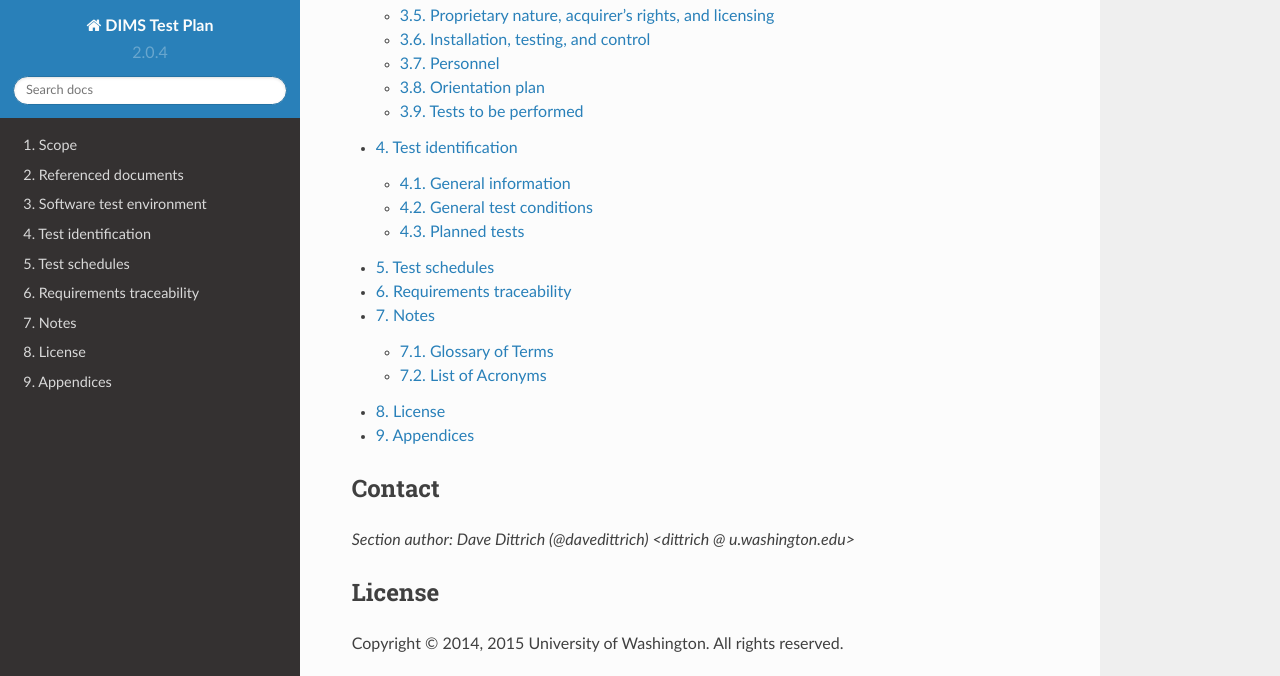
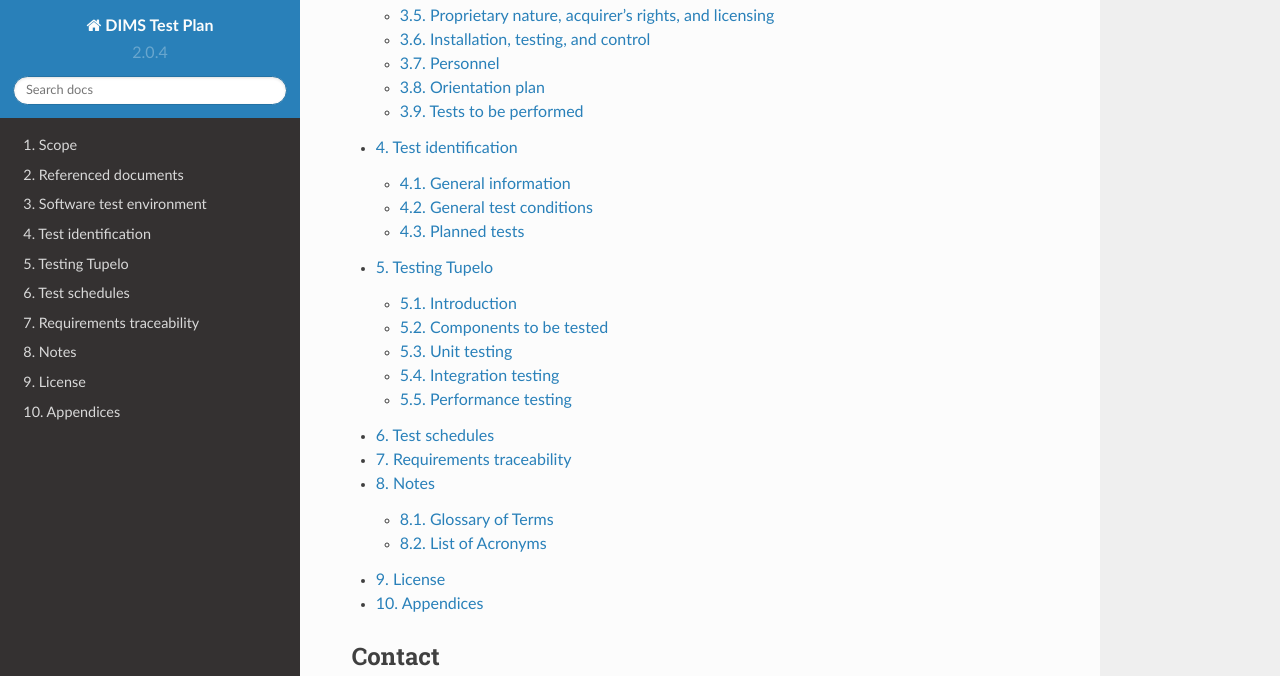
Before and after one commit to uw-dims/dims-tp, a Sphinx documentation site: the page built from source/index.rst, in a window 1280 px wide and 900 px high, scrolled down 456 px, cut to the strip 0-676 px from the top of the window. Built offline with Sphinx 7.4.7 and the Read the Docs theme 2.0.0, drawn with Linux system fonts in a browser that asks for light colours; some of the changed lines change nothing that is shown.

Commit message:
Started Tupelo testing chapter

```diff
--- a/source/index.rst
+++ b/source/index.rst
@@ -12,6 +12,7 @@
    referenceddocs
    testenvironment
    testidentification
+   tupelo-testing
    schedules
    requirementstraceability
    notes
--- /dev/null
+++ b/source/tupelo-testing.rst
@@ -0,0 +1,159 @@
+.. _tupelo-testing:
+
+Testing Tupelo
+==============
+
+Introduction
+------------
+
+Tupelo is a DIMS software component whose role is to manage the acquisition of
+whole hard drive images to a centralised location, and later to answer
+questions related to hard drive content.  A common question in this
+arena might be "does any drive in the acquired set contain a file
+with name *F*, or contain a file whose content hash is *C*.
+
+Tupelo supports acquiring many drives at many points in time.  Thus
+drive *D1* might be acquired at times *T1, T3, T5*, while drive
+*D2* might be acquired at times *T2* and *T5*.
+
+The test cases noted in this document relate to testing the correct
+acquisition (upload) of drives over time,so that the contents of a
+Tupelo store is as expected.  The tests also cover expected and actual
+answers to questions such as "does the store contain an artifact named *X*?"
+
+
+Components to be tested
+-----------------------
+
+Tupelo is a Java codebase, organized as multiple Maven *modules*
+(http://books.sonatype.com/mvnex-book/reference/multimodule.html) under
+a common root.  Adhering to accepted Maven build practices, each
+Tupelo module builds a single *artifact*.  Most artifacts in Tupelo
+are simply libraries of code to be used by larger applications.
+
+The remaining modules comprise one Java web application and two
+command line programs.  These three programs are deployable units of
+code and are the primary targets for testing.
+
+1. Tupelo networked-accessible component called the ``Store``, also known
+   as the Tupelo ``server``.
+
+2. Tupelo command-line program called the ``Shell``.
+
+3. Tupelo command-line programs using AMQP message bus to ask and answer
+   questions related to Tupelo store content.
+
+
+.. note::
+
+Want to classify the DIMS STIX tools as Tupelo components?  If no,
+how/when are these tested?
+
+
+Unit testing
+------------
+
+Each Tupelo Maven module contains various unit tests.  These tests
+are geared towards verifying the correctness of each Java class or set
+of tightly-coupled classes within a module.  No human interaction is
+required for unit testing.
+
+.. note::
+
+Local test data for unit tests?  Can be large, several GB?  Separate
+git repo for test data?
+
+..
+
+To perform the unit tests, it is assumed that the local tester has
+access to the Tupelo source code (held in a git repository local to
+DIMS) and the appropriate build and test tool environment.  This
+environment is essentially just
+
+1. a Java Development Kit version 1.7 or higher
+
+2. the Maven project management tool, version 3.0.5 or higher
+
+
+
+::
+
+   $ cd /path/to/tupelo
+   $
+   $ mvn clean
+   $
+   $ mvn test -Ptester
+
+
+Integration testing
+-------------------
+
+Server component
+~~~~~~~~~~~~~~~~
+
+Once web app running, can test 3 basic pieces of functionality:
+
+1 Does tupelo server announce itself to amqp 'log monitor'?
+
+2 Does tupelo server respond to http requests for various disk
+acquistion functions.
+
+3 Does tupelo server respond to amqp requests for file hash search
+ queries.
+
+
+Server Test 2:
+
+In simplest form, use wget/curl to iterate through a few
+'informational urls', e.g.
+
+server version string,
+
+disk space left,
+
+store uuid.
+
+Can do these with just
+
+$ wget http://localhost:8888/tupelo/version
+
+etc.
+
+
+The above steps build, package and locally install into the user's
+Maven repository (``~/.m2/repository) all of the Tupelo modules.
+
+of all the
+   $ demo.tupelo -s http://192.168.1.50:8080/tupelo
+
+..
+
+
+Shell component
++++++++++++++++
+
+Query component
++++++++++++++++
+
+
+
+
+Performance testing
+-------------------
+
+
+* how long does a first acquire take?
+
+* how long does a digest step take?
+
+* how long does a subsequent acquire take?
+
+* how long does it take to produce the digest file of any acquired drive?
+* how long does each store tool take : digest, bodyfile, etc?
+
+
+* how much store disk is taken up by each acquire?
+
+* for search: how long to answer yes/no?  Need secs per GB/TB stored?
+
+.. eof
```
